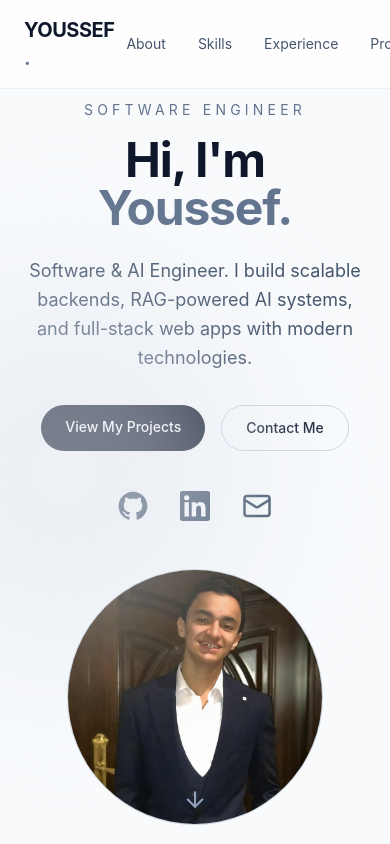
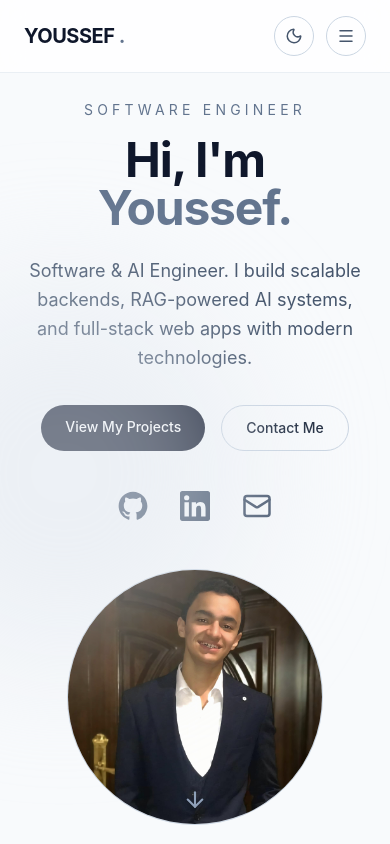
Before and after one commit to yossefabdelmoneim/yossef-showcase-portfolio, a React (Vite) app: page / in a window 390 px wide. Shown: the top 844 px of the page. Built offline with nearby package versions, Linux system fonts and the light colour scheme.

Commit message:
feat: add mobile menu and active section highlighting, fix timeline layout

```diff
--- a/src/components/Navbar.jsx
+++ b/src/components/Navbar.jsx
@@ -1,4 +1,7 @@
+import { useState } from "react";
+import { Menu, X } from "lucide-react";
 import ThemeToggle from "./ThemeToggle.jsx";
+import useActiveSection from "../hooks/useActiveSection.js";
 
 const navLinks = [
     { href: "#about", label: "About" },
@@ -11,20 +14,30 @@ const navLinks = [
     { href: "#contact", label: "Contact" },
 ];
 
+const sectionIds = navLinks.map((link) => link.href.slice(1));
+
+const getLinkClass = (isActive) =>
+    `rounded-full px-3 py-1.5 text-sm transition ${
+        isActive
+            ? "bg-slate-900 text-white dark:bg-white dark:text-black"
+            : "text-slate-600 hover:bg-slate-100 hover:text-slate-900 dark:text-gray-400 dark:hover:bg-slate-800/50 dark:hover:text-white"
+    }`;
+
 function Navbar(){
-    return (
+    const [isMenuOpen, setIsMenuOpen] = useState(false);
+    const activeSection = useActiveSection(sectionIds);
+
+    return(
         <nav className="fixed top-0 right-0 left-0 z-50 border-b border-slate-200/70 bg-white/80 backdrop-blur-md dark:border-white/10 dark:bg-black/70">
             <div className="mx-auto flex max-w-7xl items-center justify-between px-6 py-4">
-                <a href="#home" className="text-xl font-bold tracking-tight text-slate-900 dark:text-white">
-                    YOUSSEF <span className="text-slate-500 dark:text-gray-500">.</span>
-                </a>
+                <a href="#home" className="text-xl font-bold tracking-tight text-slate-900 dark:text-white">YOUSSEF <span className="text-slate-500 dark:text-gray-500">.</span></a>
 
-                <div className="flex items-center gap-2">
+                <div className="hidden items-center gap-2 md:flex">
                     {navLinks.map((link) => (
                         <a
                             key={link.href}
                             href={link.href}
-                            className="rounded-full px-3 py-1.5 text-sm transition text-slate-600 hover:bg-slate-100 hover:text-slate-900 dark:text-gray-400 dark:hover:bg-slate-800/50 dark:hover:text-white"
+                            className={getLinkClass(activeSection === link.href.slice(1))}
                         >
                             {link.label}
                         </a>
@@ -34,7 +47,36 @@ function Navbar(){
                         <ThemeToggle/>
                     </div>
                 </div>
+
+                <div className="flex items-center gap-3 md:hidden">
+                    <ThemeToggle/>
+
+                    <button
+                        type="button"
+                        onClick={() => setIsMenuOpen((current) => !current)}
+                        aria-label={isMenuOpen ? "Close menu" : "Open menu"}
+                        aria-expanded={isMenuOpen}
+                        className="flex h-10 w-10 items-center justify-center rounded-full border border-slate-300 text-slate-600 transition hover:border-slate-400 hover:text-slate-900 dark:border-slate-800 dark:text-slate-400 dark:hover:border-slate-600 dark:hover:text-white"
+                    >
+                        {isMenuOpen ? <X size={18}/> : <Menu size={18}/>}
+                    </button>
+                </div>
             </div>
+
+            {isMenuOpen && (
+                <div className="flex flex-col gap-1 border-t border-slate-200/70 bg-white/95 px-6 py-4 backdrop-blur-md md:hidden dark:border-white/10 dark:bg-black/95">
+                    {navLinks.map((link) => (
+                        <a
+                            key={link.href}
+                            href={link.href}
+                            onClick={() => setIsMenuOpen(false)}
+                            className={getLinkClass(activeSection === link.href.slice(1))}
+                        >
+                            {link.label}
+                        </a>
+                    ))}
+                </div>
+            )}
         </nav>
     )
 }
--- /dev/null
+++ b/src/hooks/useActiveSection.js
@@ -0,0 +1,34 @@
+import { useEffect, useState } from "react";
+
+const useActiveSection = (sectionIds) => {
+    const [activeSection, setActiveSection] = useState("");
+
+    useEffect(() => {
+        const sections = sectionIds
+            .map((id) => document.getElementById(id))
+            .filter(Boolean);
+
+        if (!sections.length) {
+            return;
+        }
+
+        const observer = new IntersectionObserver(
+            (entries) => {
+                entries.forEach((entry) => {
+                    if (entry.isIntersecting) {
+                        setActiveSection(entry.target.id);
+                    }
+                });
+            },
+            { rootMargin: "-40% 0px -55% 0px", threshold: 0 }
+        );
+
+        sections.forEach((section) => observer.observe(section));
+
+        return () => observer.disconnect();
+    }, [sectionIds]);
+
+    return activeSection;
+};
+
+export default useActiveSection;
--- a/src/sections/Experience.jsx
+++ b/src/sections/Experience.jsx
@@ -65,7 +65,7 @@ function Experience() {
                     className="relative"
                 >
                     {/* Timeline Line */}
-                    <div className="absolute bottom-0 left-[px] top-0 w-px bg-slate-200 md:left-[180px] dark:bg-slate-800" />
+                    <div className="absolute bottom-0 left-0 top-0 w-px bg-slate-200 md:left-[180px] dark:bg-slate-800" />
 
                     {experience.map((item, index) => (
                         <motion.article
```
